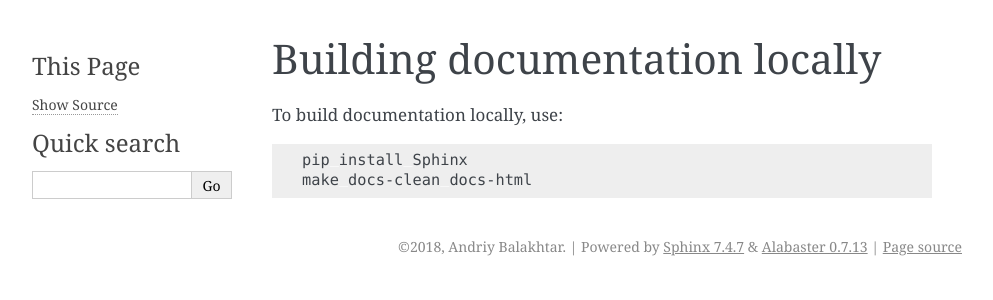
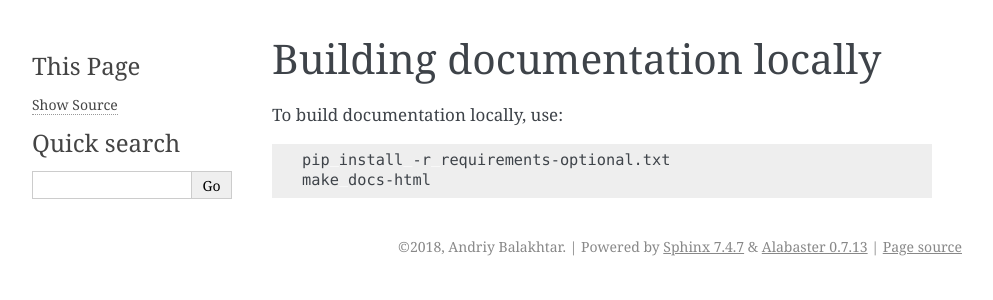
Before and after one commit to SatelliteQE/airgun, a Sphinx documentation site: the page built from docs/build-docs.rst, in a window 1280 px wide. Shown: the top 300 px of the page, without its empty margins (148-1141 px from the left). Built offline with Sphinx 7.4.7, drawn with Linux system fonts in a browser that asks for light colours.

Commit message:
Move additional requirements into requirements-optional.txt

```diff
--- a/docs/build-docs.rst
+++ b/docs/build-docs.rst
@@ -5,5 +5,5 @@ To build documentation locally, use:
 
 .. code-block:: bash
 
-    pip install Sphinx
-    make docs-clean docs-html
+    pip install -r requirements-optional.txt
+    make docs-html
--- /dev/null
+++ b/requirements-optional.txt
@@ -0,0 +1,2 @@
+flake8
+sphinx
```
Also changed, not shown: .travis.yml.
